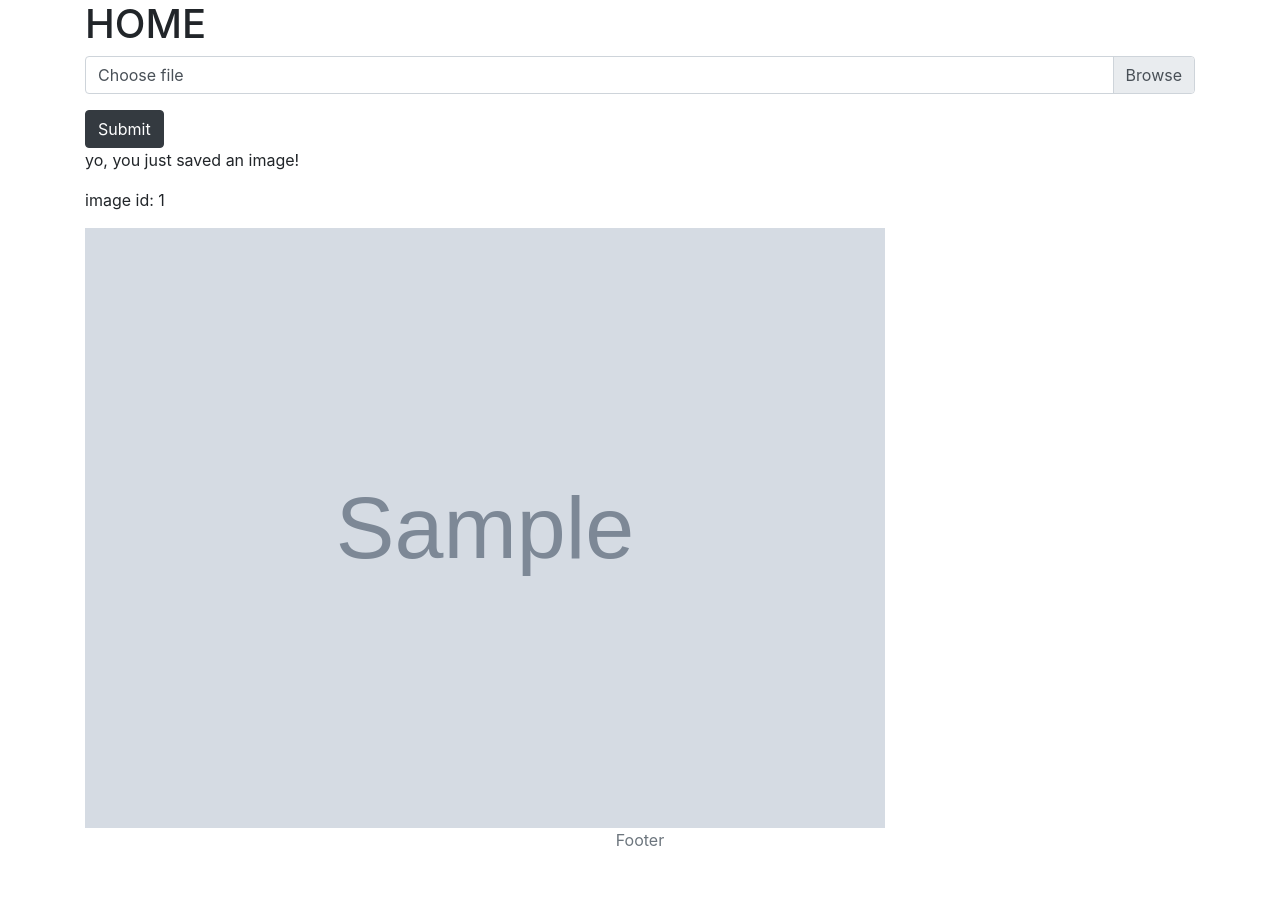
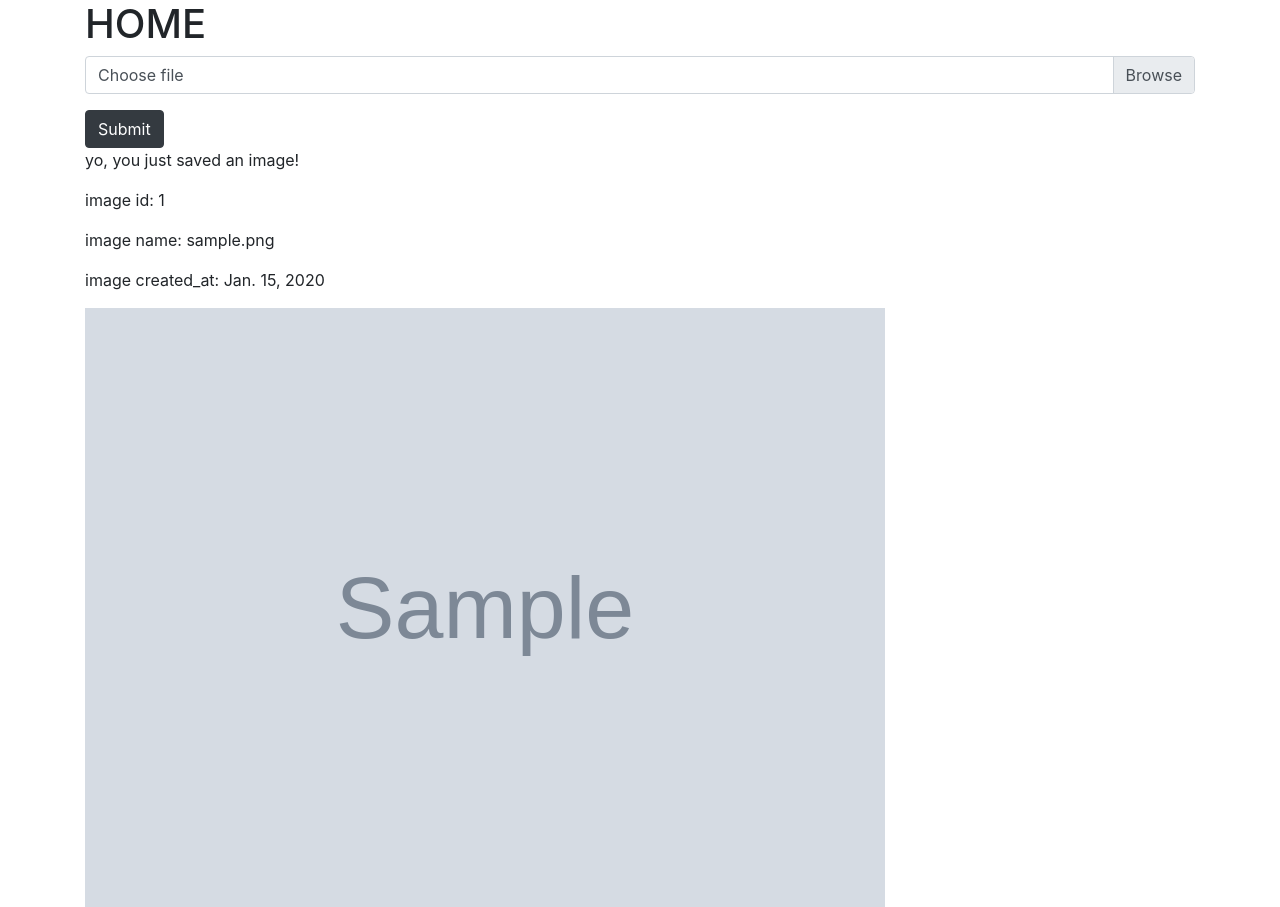
Before and after one commit to philyawj/imgcolors, a Django app: template colors/templates/colors/index.html in a window 1280 px wide. Shown: the top 907 px of the page. Before the commit the page ends 846 px from the top, so only its background shows below. Run offline with Django 3.2, Linux system fonts and the light colour scheme; the template is opened without the code that fills it: values that come from a table or form of the project are taken from there, others are empty; tables that the repository leaves empty hold one stand-in row (values such as "Sample post"); grey boxes marked "Sample" are stand-in pictures; some libraries are stand-ins or nearby versions.

Commit message:
show more image details on submit

```diff
--- a/colors/templates/colors/index.html
+++ b/colors/templates/colors/index.html
@@ -34,6 +34,8 @@
 {% if just_saved_image %}
 <p>yo, you just saved an image!</p>
 <p>image id: {{ just_saved_image.id }}</p>
+<p>image name: {{ just_saved_image.filename }}</p>
+<p>image created_at: {{ just_saved_image.created_at }}</p>
 <img
   class="img-fluid"
   width="800"
```
